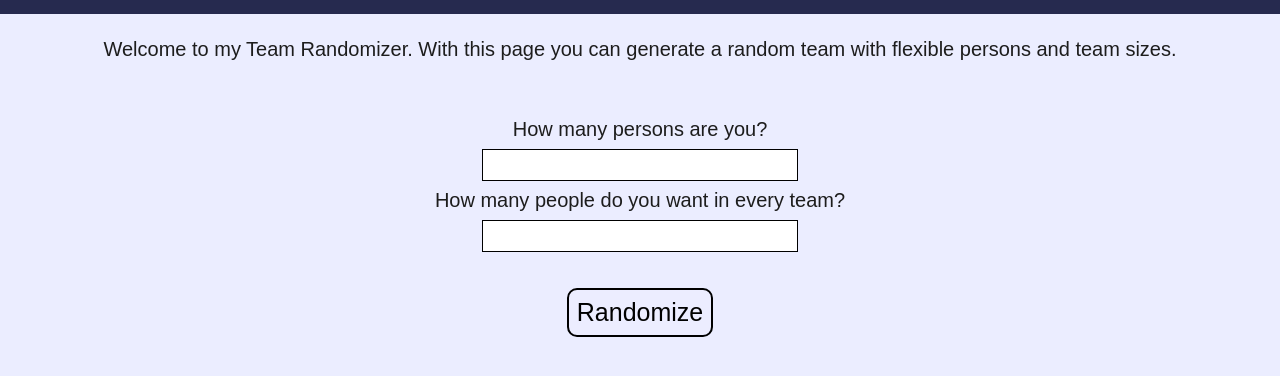
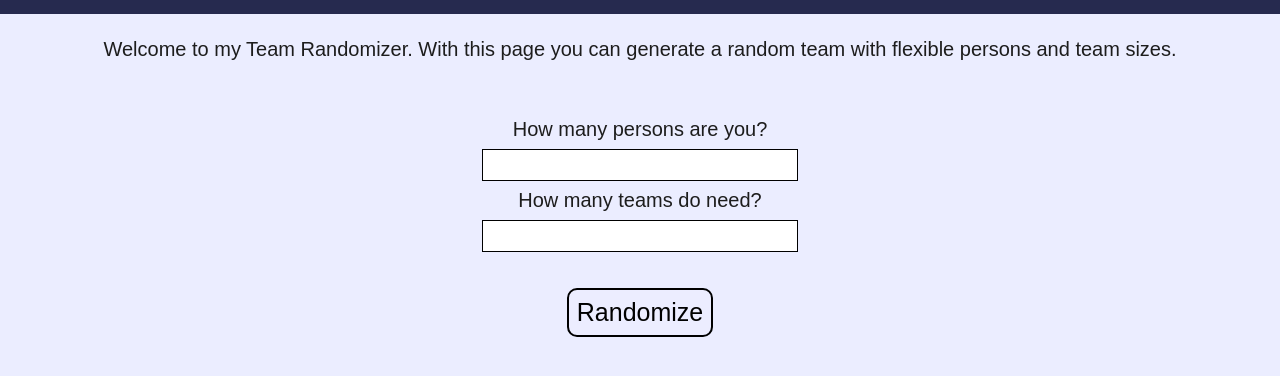
Before and after one commit to MaxiAmZocken/maxiamzocken.github.io, a plain HTML site: page RandomTeams.html in a window 1280 px wide. Shown: the part 88-464 px from the top of the page. Drawn offline with Linux system fonts and the light colour scheme.

Commit message:
Update RandomTeams.html

```diff
--- a/RandomTeams.html
+++ b/RandomTeams.html
@@ -21,7 +21,7 @@
         <br>
         <p>How many persons are you?</p>
         <input type="text" id="persons">
-        <p>How many people do you want in every team?</p>
+        <p>How many teams do need?</p>
         <input type="text" id="teams">
         <br><br>
         <button onclick="randomize()">Randomize</button>
```
